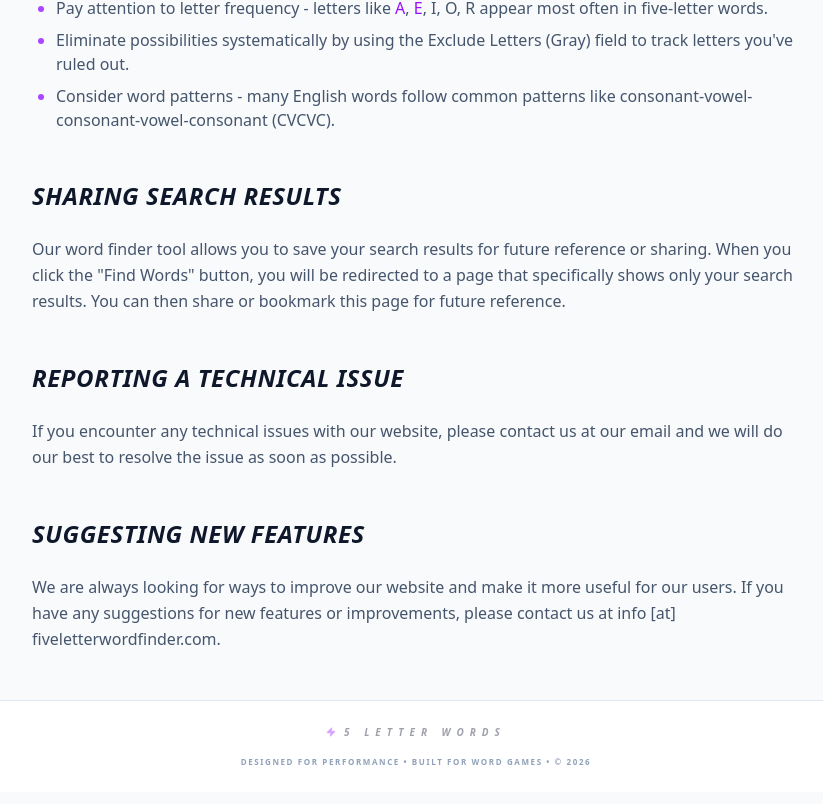
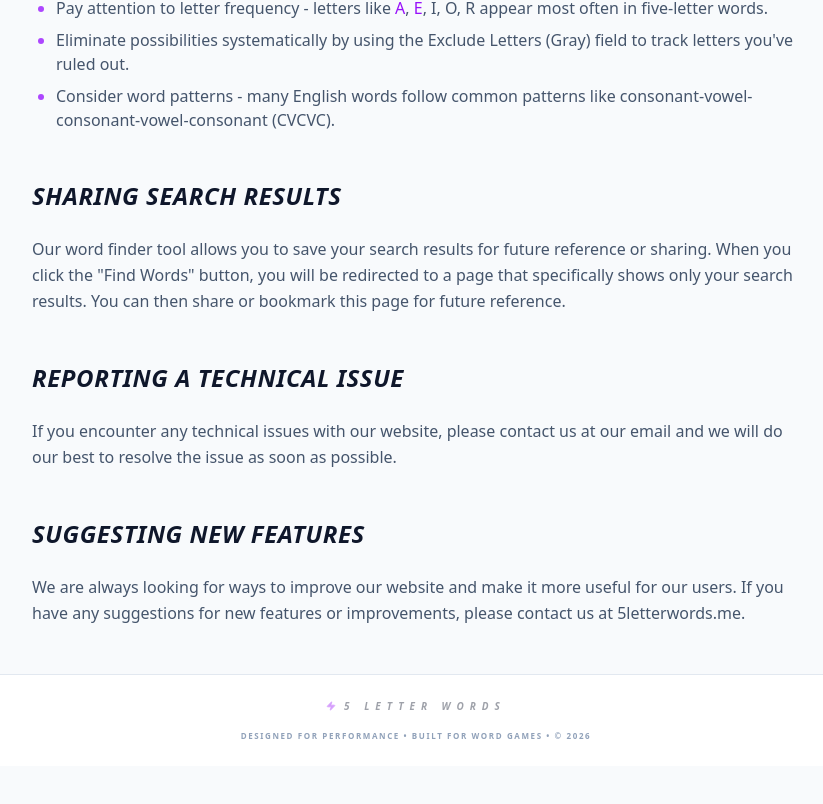
Before and after one commit to asimkhan-10/wordpulse-site, a Next.js app: page / in a window 1280 px wide. Shown: the part 2858-3662 px from the top of the page, without its empty margins (224-1047 px from the left). Built offline with nearby package versions, Linux system fonts and the light colour scheme.

Commit message:
new update

```diff
--- a/src/app/page.js
+++ b/src/app/page.js
@@ -376,7 +376,7 @@ export default function App() {
 
               <h3 className="text-2xl font-black text-slate-900 uppercase italic tracking-wide mt-12 mb-6">Suggesting New Features</h3>
               <p className="text-slate-600 leading-relaxed">
-                We are always looking for ways to improve our website and make it more useful for our users. If you have any suggestions for new features or improvements, please contact us at info [at] fiveletterwordfinder.com.
+                We are always looking for ways to improve our website and make it more useful for our users. If you have any suggestions for new features or improvements, please contact us at 5letterwords.me.
               </p>
             </div>
 
```
